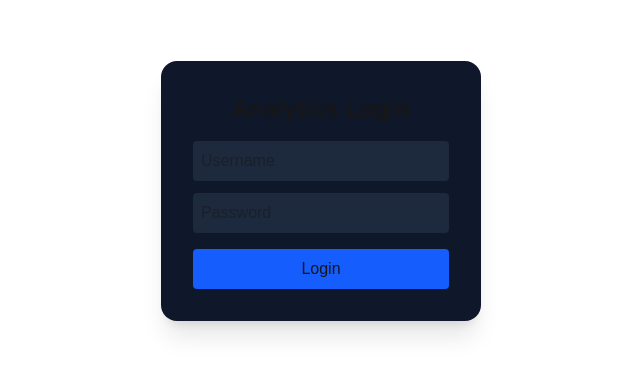
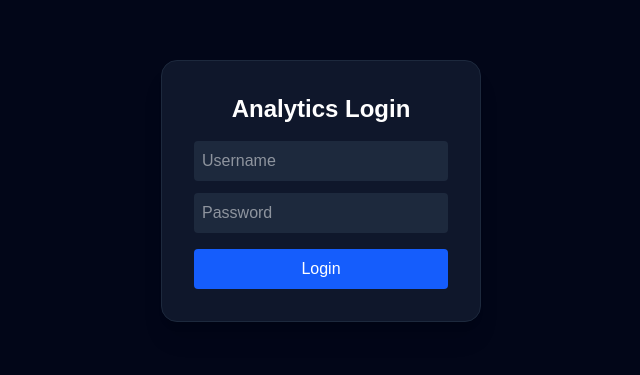
Before and after one commit to shashankmishra21/Interactive-Product-Analytics-Dashboard, a Next.js app in the folder frontend/: page /login in a window 1280 px wide. Shown: the part 209-584 px from the top of the page, without its empty margins (319-959 px from the left). Built offline with nearby package versions, Linux system fonts and the light colour scheme.

Commit message:
login bug resolve

```diff
--- a/frontend/app/dashboard/page.tsx
+++ b/frontend/app/dashboard/page.tsx
@@ -70,6 +70,13 @@ export default function Dashboard() {
     };
 
     useEffect(() => {
+        const token = localStorage.getItem("token");
+        if (!token) {
+            window.location.href = "/login";
+        }
+    }, []);
+
+    useEffect(() => {
         fetchAnalytics();
     }, [gender, ageRange, startDate, endDate]);
 
@@ -109,15 +116,24 @@ export default function Dashboard() {
 
     return (
         <div className="min-h-screen bg-slate-950 text-white p-6">
-            <h1 className="text-3xl font-bold mb-6">Product Analytics Dashboard</h1>
+            <div className="flex justify-between items-center mb-6">
+                <h1 className="text-3xl font-bold">Product Analytics Dashboard</h1>
+
+                <button onClick={() => {
+                    localStorage.removeItem("token");
+                    window.location.href = "/login";
+                }}
+                    className="bg-red-500 hover:bg-red-600 px-4 py-2 rounded">
+                    Logout
+                </button>
+            </div>
 
             {/* Filters */}
             <div className="bg-slate-900 p-4 rounded-xl mb-6 flex flex-wrap gap-4">
                 <select
                     value={ageRange}
                     onChange={(e) => handleAgeChange(e.target.value)}
-                    className="bg-slate-800 p-2 rounded"
-                >
+                    className="bg-slate-800 p-2 rounded" >
                     <option value="">Age</option>
                     <option value="<18">&lt;18</option>
                     <option value="18-40">18-40</option>
@@ -127,8 +143,7 @@ export default function Dashboard() {
                 <select
                     value={gender}
                     onChange={(e) => handleGenderChange(e.target.value)}
-                    className="bg-slate-800 p-2 rounded"
-                >
+                    className="bg-slate-800 p-2 rounded">
                     <option value="">Gender</option>
                     <option>Male</option>
                     <option>Female</option>
@@ -139,15 +154,13 @@ export default function Dashboard() {
                     type="date"
                     value={startDate}
                     onChange={(e) => handleStartDate(e.target.value)}
-                    className="bg-slate-800 p-2 rounded"
-                />
+                    className="bg-slate-800 p-2 rounded" />
 
                 <input
                     type="date"
                     value={endDate}
                     onChange={(e) => handleEndDate(e.target.value)}
-                    className="bg-slate-800 p-2 rounded"
-                />
+                    className="bg-slate-800 p-2 rounded" />
             </div>
 
             {/* Charts */}
@@ -194,13 +207,11 @@ export default function Dashboard() {
                                     <XAxis dataKey="date" stroke="#aaa" />
                                     <YAxis stroke="#aaa" />
                                     <Tooltip />
-                                    <Line
-                                        type="monotone"
+                                    <Line type="monotone"
                                         dataKey="count"
                                         stroke="#10b981"
                                         strokeWidth={2}
-                                        dot={false}
-                                    />
+                                        dot={false} />
                                 </LineChart>
                             </ResponsiveContainer>
                         )}
--- a/frontend/app/login/page.tsx
+++ b/frontend/app/login/page.tsx
@@ -6,34 +6,55 @@ import axios from "axios";
 export default function Login() {
     const [username, setUsername] = useState("");
     const [password, setPassword] = useState("");
+    const [loading, setLoading] = useState(false);
 
     const handleLogin = async () => {
-        const res = await axios.post("http://localhost:5000/login", {
-            username,
-            password,
-        });
+        try {
+            setLoading(true);
 
-        localStorage.setItem("token", res.data.token);
-        window.location.href = "/dashboard";
+            const res = await axios.post("http://localhost:5000/login", {
+                username: username.trim(),
+                password: password.trim(),
+            });
+
+            localStorage.setItem("token", res.data.token);
+            window.location.href = "/dashboard";
+        } catch (err: any) {
+            if (err.response?.status === 401) {
+                alert("Invalid username or password");
+            } else {
+                alert("Server error. Make sure backend is running.");
+            }
+        } finally {
+            setLoading(false);
+        }
     };
 
     return (
-        <div className="flex items-center justify-center h-screen">
-            <div className="bg-slate-900 p-8 rounded-2xl shadow-xl w-80">
-                <h1 className="text-2xl font-bold mb-4 text-center">Analytics Login</h1>
+        <div className="flex items-center justify-center h-screen bg-slate-950">
+            <div className="bg-slate-900 p-8 rounded-2xl shadow-xl w-80 border border-slate-800">
+                <h1 className="text-2xl font-bold mb-4 text-center text-white">
+                    Analytics Login
+                </h1>
 
                 <input
-                    className="w-full p-2 mb-3 rounded bg-slate-800"
+                    className="w-full p-2 mb-3 rounded bg-slate-800 text-white outline-none"
                     placeholder="Username"
+                    value={username}
                     onChange={(e) => setUsername(e.target.value)} />
 
                 <input
                     type="password"
-                    className="w-full p-2 mb-4 rounded bg-slate-800"
+                    className="w-full p-2 mb-4 rounded bg-slate-800 text-white outline-none"
                     placeholder="Password"
+                    value={password}
                     onChange={(e) => setPassword(e.target.value)} />
 
-                <button onClick={handleLogin} className="w-full bg-blue-600 hover:bg-blue-700 p-2 rounded" >Login</button>
+                <button onClick={handleLogin}
+                    disabled={loading}
+                    className="w-full bg-blue-600 hover:bg-blue-700 p-2 rounded text-white disabled:opacity-50">
+                    {loading ? "Logging in..." : "Login"}
+                </button>
             </div>
         </div>
     );
```
Also changed, not shown: 2 other files (tests, documents, lock files or other folders).
